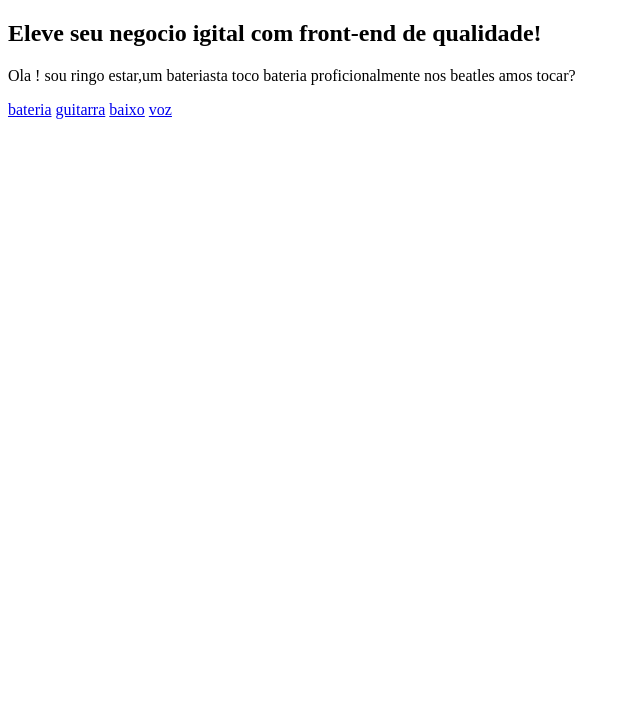
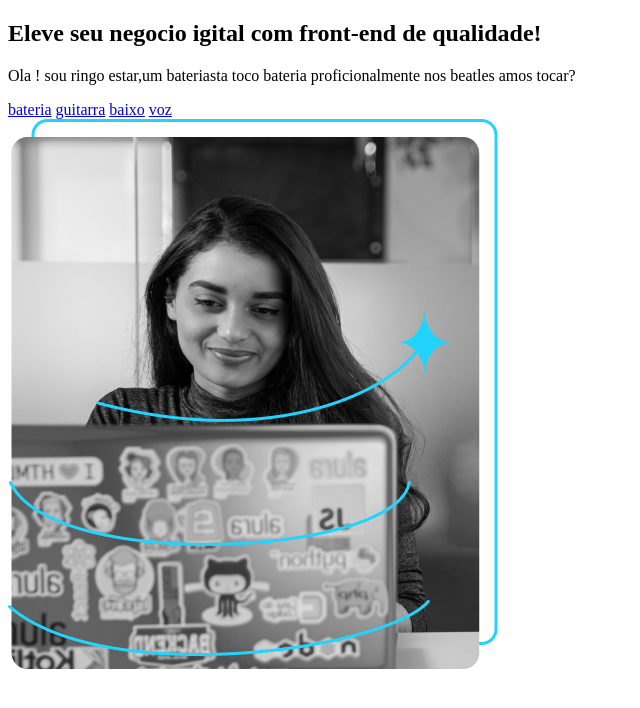
Before and after one commit to murilonoob55/2dS-meuPortifolio, a plain HTML site: page index.html in a window 1280 px wide. Shown: the whole page, without its empty margins (0-640 px from the left). Drawn offline with Linux system fonts and the light colour scheme.

Commit message:
ad algum coisa

```diff
--- a/index.html
+++ b/index.html
@@ -24,6 +24,7 @@
                 <a href="#">voz</a>
             </div>
         </section>
+        <img src="perfil.png" alt="">
     </main>
 </body>
 </html>
```
